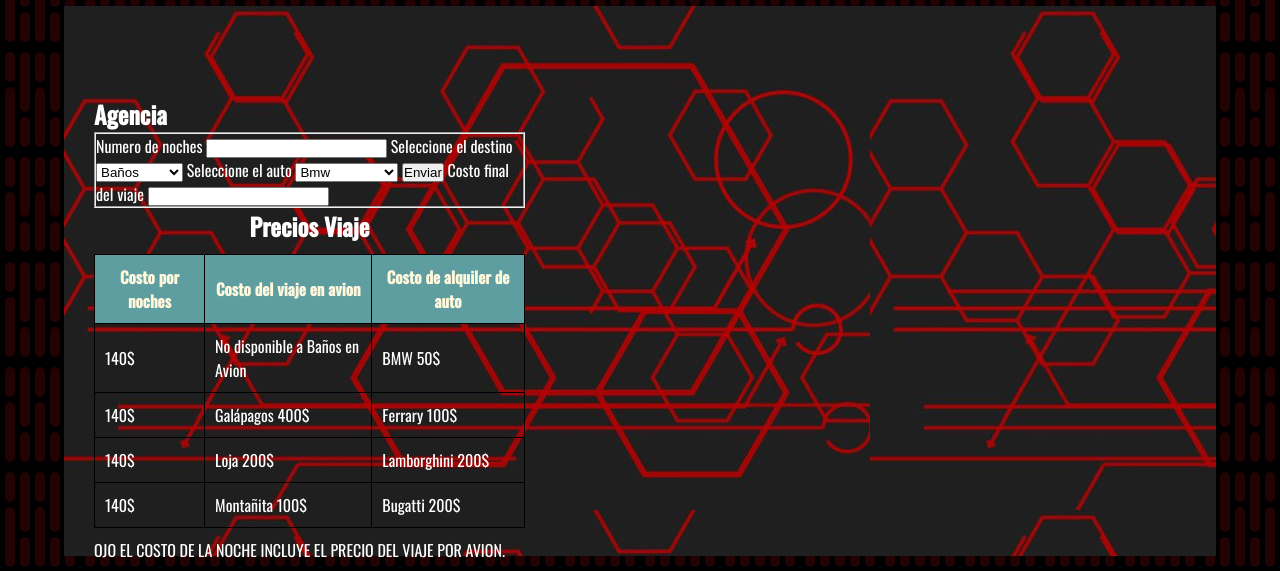
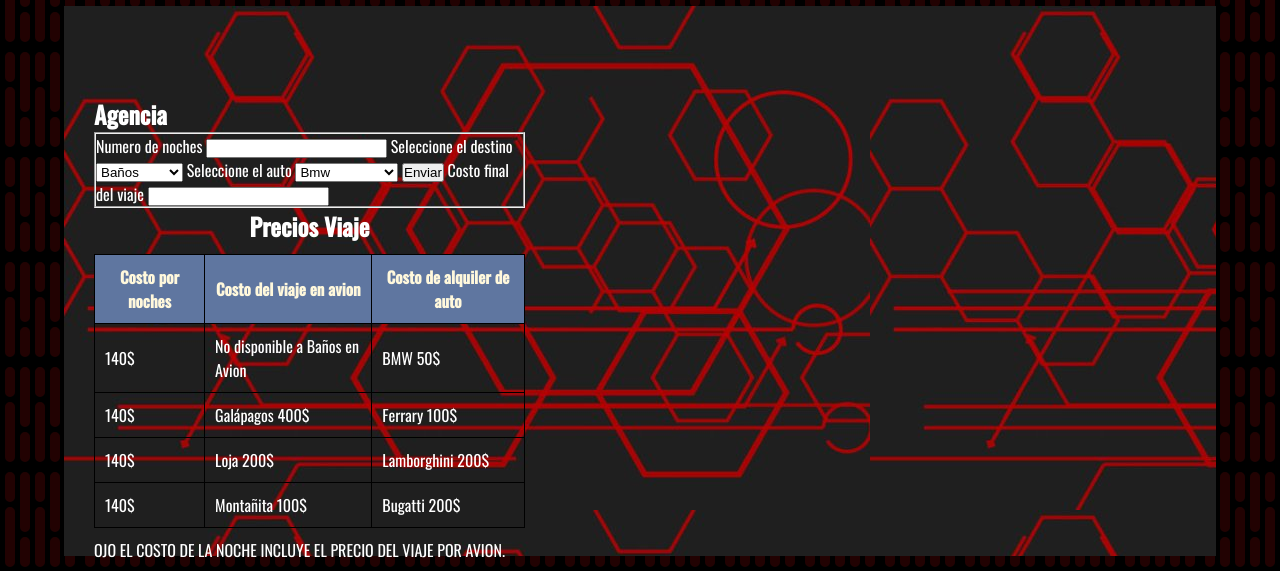
Before and after one commit to JeanCM10/Proyecto, a PHP site: page /index1.php in a window 1280 px wide. Shown: the part 1213-1784 px from the top of the page. Run offline with PHP 8.4, Linux system fonts and the light colour scheme; some libraries are stand-ins or nearby versions.

Commit message:
Cambios nuevos

```diff
--- a/editar.php
+++ b/editar.php
@@ -20,7 +20,7 @@ $dias =$_GET['dias'];
 <section class ="pinta">
 <div>
 <form action="sp_editar.php" method ="post">
-    <table border ="1">
+    <table border ="4">
 <tr>
     <td class="mono1">Editar Datos</td>
 </tr>
--- a/index.php
+++ b/index.php
@@ -5,6 +5,7 @@
     <meta http-equiv="X-UA-Compatible" content="IE=edge">
     <meta name="viewport" content="width=device-width, initial-scale=1.0" >
     <link rel="stylesheet" href="color.css">
+
 
     <title>Document</title>
 </head>
--- a/style.css
+++ b/style.css
@@ -11,7 +11,7 @@ table{
 }
 
 th{
-    background-color: cadetblue;
+    background-color: rgb(95, 118, 160);
     color:cornsilk;
 }
 
```
